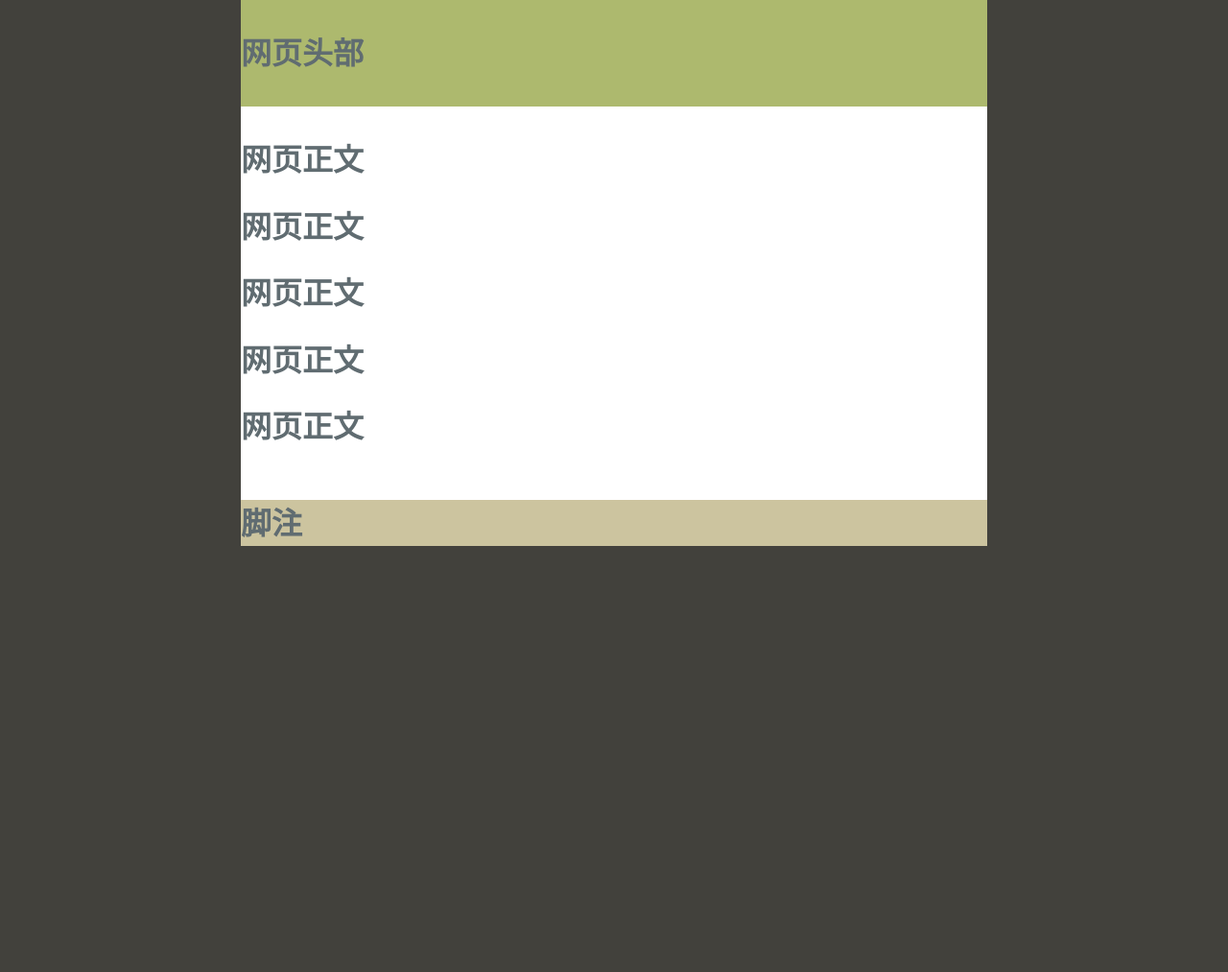
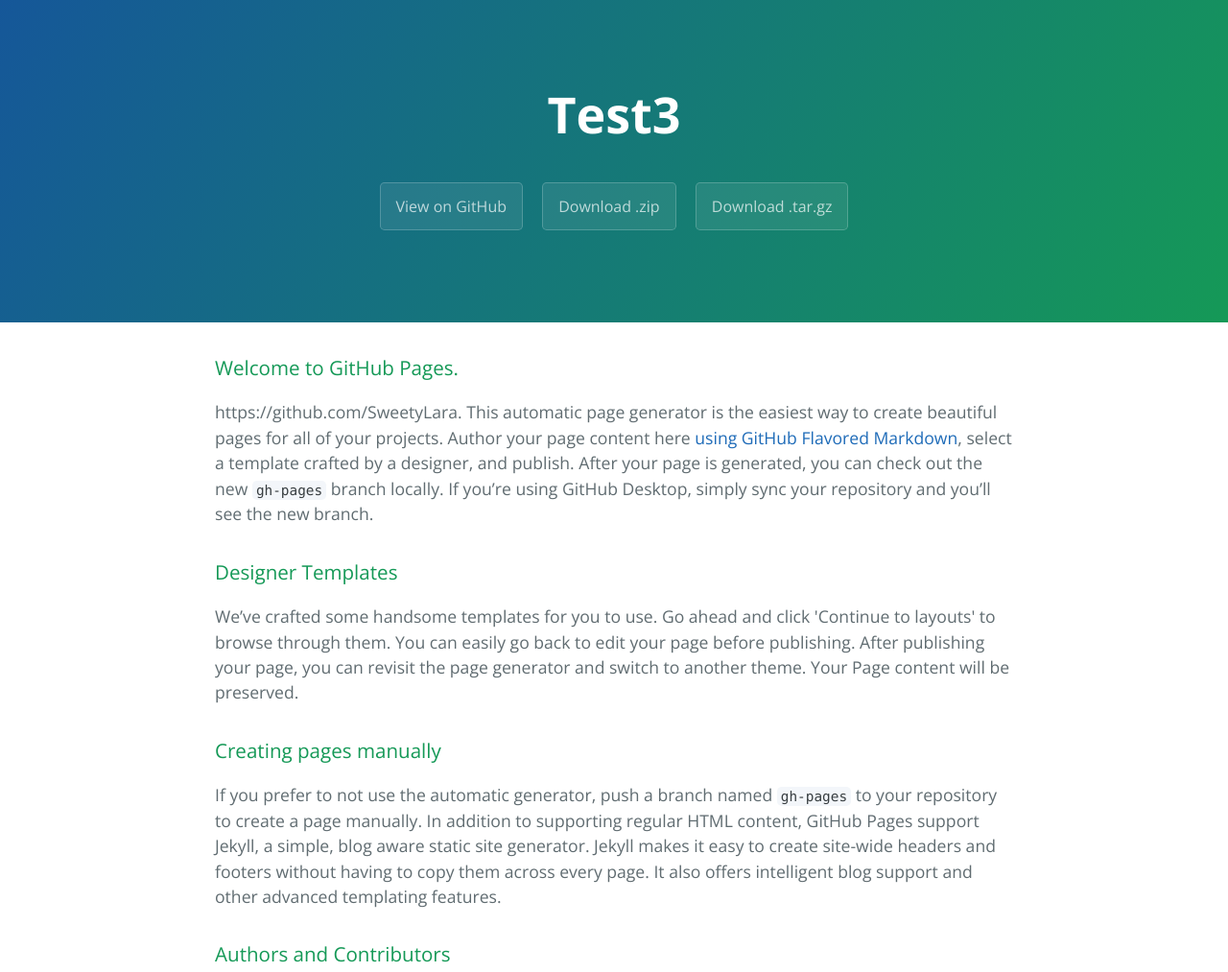
Before and after one commit to Jimmyhe1986/Test3, a plain HTML site: page index.html in a window 1280 px wide. Shown: the top 1013 px of the page at 96% size. Before the commit the page ends 800 px from the top, so only its background shows below. Drawn offline with nearby package versions, Linux system fonts and the light colour scheme.

Commit message:
Update index.html

```diff
--- a/index.html
+++ b/index.html
@@ -11,61 +11,47 @@
   </head>
   <body>
 
-    <!DOCTYPE html PUBLIC "-//W3C//DTD HTML 4.01//EN"
-"http://www.w3.org/TR/html4/strict.dtd">
+    <section class="page-header">
+      <h1 class="project-name">Test3</h1>
+      <h2 class="project-tagline"></h2>
+      <a href="https://github.com/Jimmyhe1986/Test3" class="btn">View on GitHub</a>
+      <a href="https://github.com/Jimmyhe1986/Test3/zipball/master" class="btn">Download .zip</a>
+      <a href="https://github.com/Jimmyhe1986/Test3/tarball/master" class="btn">Download .tar.gz</a>
+    </section>
 
-<html xmlns="http://www.w3.org/1999/xhtml" lang="en">
-	<head>
-		<meta http-equiv="Content-Type" content="text/html; charset=utf-8" />
-		<title>上中下布局</title>
-		<style type="text/css">
-			body{
-				background: #42413C ;
-				margin: 0;/*消除body中的留白*/
-				padding: 0;
-				text-align: center;
-			}
+    <section class="main-content">
+      <h3>
+<a id="welcome-to-github-pages" class="anchor" href="#welcome-to-github-pages" aria-hidden="true"><span aria-hidden="true" class="octicon octicon-link"></span></a>Welcome to GitHub Pages.</h3>
 
-			.container{
-				width: 778px;
-				background: #FFF;
-				margin: 0 auto;/*侧边的自动值与宽度结合使用，可以将布局居中对齐*/
-				text-align: left;
-			}
+<p> https://github.com/SweetyLara. This automatic page generator is the easiest way to create beautiful pages for all of your projects. Author your page content here <a href="https://guides.github.com/features/mastering-markdown/">using GitHub Flavored Markdown</a>, select a template crafted by a designer, and publish. After your page is generated, you can check out the new <code>gh-pages</code> branch locally. If you’re using GitHub Desktop, simply sync your repository and you’ll see the new branch.</p>
 
-			.header{
-				padding: 10px 0;
-				background: #ADB96E;
-			}
+<h3>
+<a id="designer-templates" class="anchor" href="#designer-templates" aria-hidden="true"><span aria-hidden="true" class="octicon octicon-link"></span></a>Designer Templates</h3>
 
-			.content{
-				padding: 10px 0;
-			}
+<p>We’ve crafted some handsome templates for you to use. Go ahead and click 'Continue to layouts' to browse through them. You can easily go back to edit your page before publishing. After publishing your page, you can revisit the page generator and switch to another theme. Your Page content will be preserved.</p>
 
-			.footer{
-				padding: 0px;
-				background: #CCC49F;
-			}
-		</style>
-	</head>
-	<body>
-		<div class="container">
-			<div class="header">
-				<h1>网页头部</h1>
-			</div>
-			<div class="content">
-				<h1>网页正文</h1>
-				<h1>网页正文</h1>
-				<h1>网页正文</h1>
-				<h1>网页正文</h1>
-				<h1>网页正文</h1>
-			</div>
-			<div class="footer">
-				<h1>脚注</h1>
-			</div>
-		</div>
-	</body>
-</html>
+<h3>
+<a id="creating-pages-manually" class="anchor" href="#creating-pages-manually" aria-hidden="true"><span aria-hidden="true" class="octicon octicon-link"></span></a>Creating pages manually</h3>
+
+<p>If you prefer to not use the automatic generator, push a branch named <code>gh-pages</code> to your repository to create a page manually. In addition to supporting regular HTML content, GitHub Pages support Jekyll, a simple, blog aware static site generator. Jekyll makes it easy to create site-wide headers and footers without having to copy them across every page. It also offers intelligent blog support and other advanced templating features.</p>
+
+<h3>
+<a id="authors-and-contributors" class="anchor" href="#authors-and-contributors" aria-hidden="true"><span aria-hidden="true" class="octicon octicon-link"></span></a>Authors and Contributors</h3>
+
+<p>You can <a href="https://help.github.com/articles/basic-writing-and-formatting-syntax/#mentioning-users-and-teams" class="user-mention">@mention</a> a GitHub username to generate a link to their profile. The resulting <code>&lt;a&gt;</code> element will link to the contributor’s GitHub Profile. For example: In 2007, Chris Wanstrath (<a href="https://github.com/defunkt" class="user-mention">@defunkt</a>), PJ Hyett (<a href="https://github.com/pjhyett" class="user-mention">@pjhyett</a>), and Tom Preston-Werner (<a href="https://github.com/mojombo" class="user-mention">@mojombo</a>) founded GitHub.</p>
+
+<h3>
+<a id="support-or-contact" class="anchor" href="#support-or-contact" aria-hidden="true"><span aria-hidden="true" class="octicon octicon-link"></span></a>Support or Contact</h3>
+
+<p>Having trouble with Pages? Check out our <a href="https://help.github.com/pages">documentation</a> or <a href="https://github.com/contact">contact support</a> and we’ll help you sort it out.</p>
+
+      <footer class="site-footer">
+        <span class="site-footer-owner"><a href="https://github.com/Jimmyhe1986/Test3">Test3</a> is maintained by <a href="https://github.com/Jimmyhe1986">Jimmyhe1986</a>.</span>
+
+        <span class="site-footer-credits">This page was generated by <a href="https://pages.github.com">GitHub Pages</a> using the <a href="https://github.com/jasonlong/cayman-theme">Cayman theme</a> by <a href="https://twitter.com/jasonlong">Jason Long</a>.</span>
+      </footer>
+
+    </section>
 
 
   </body>
```
